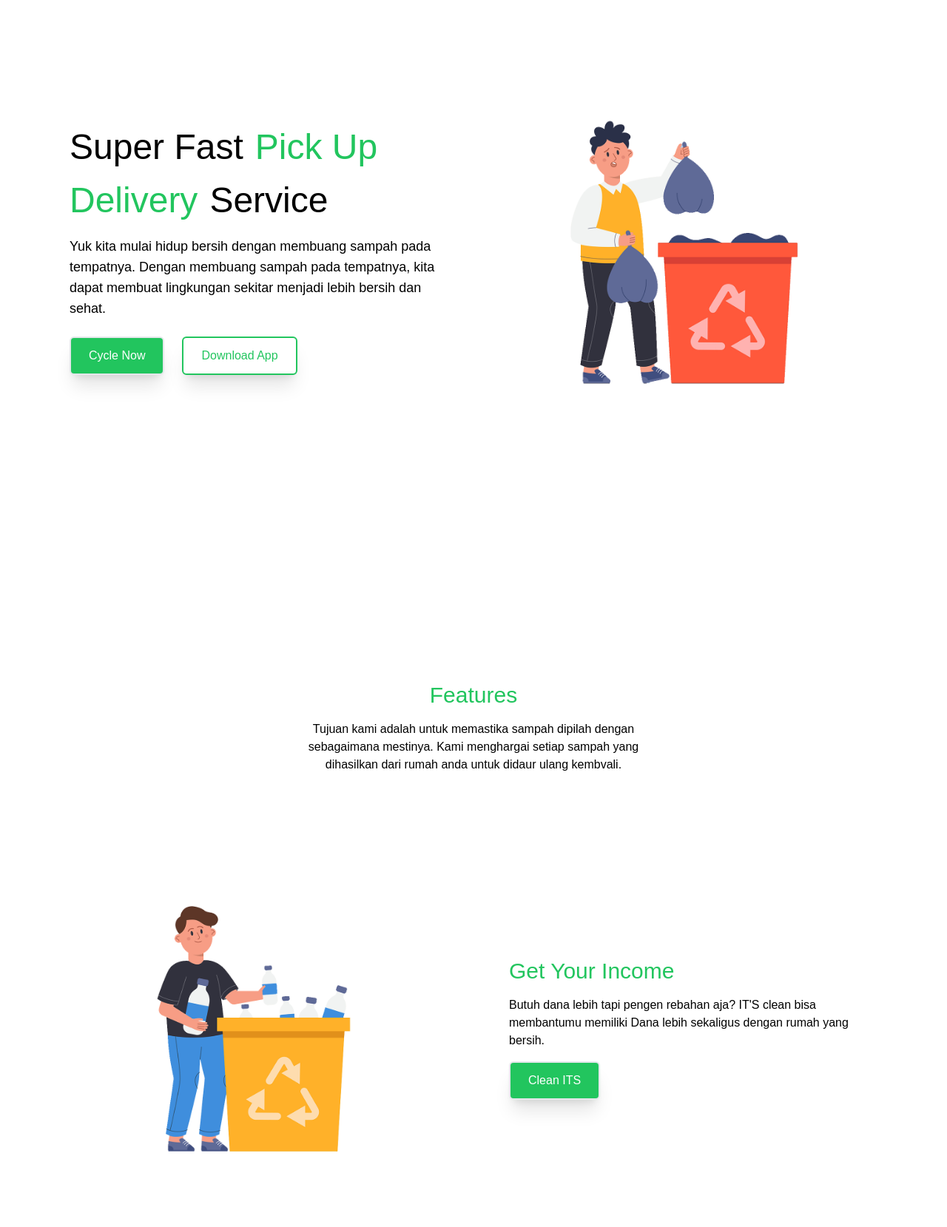
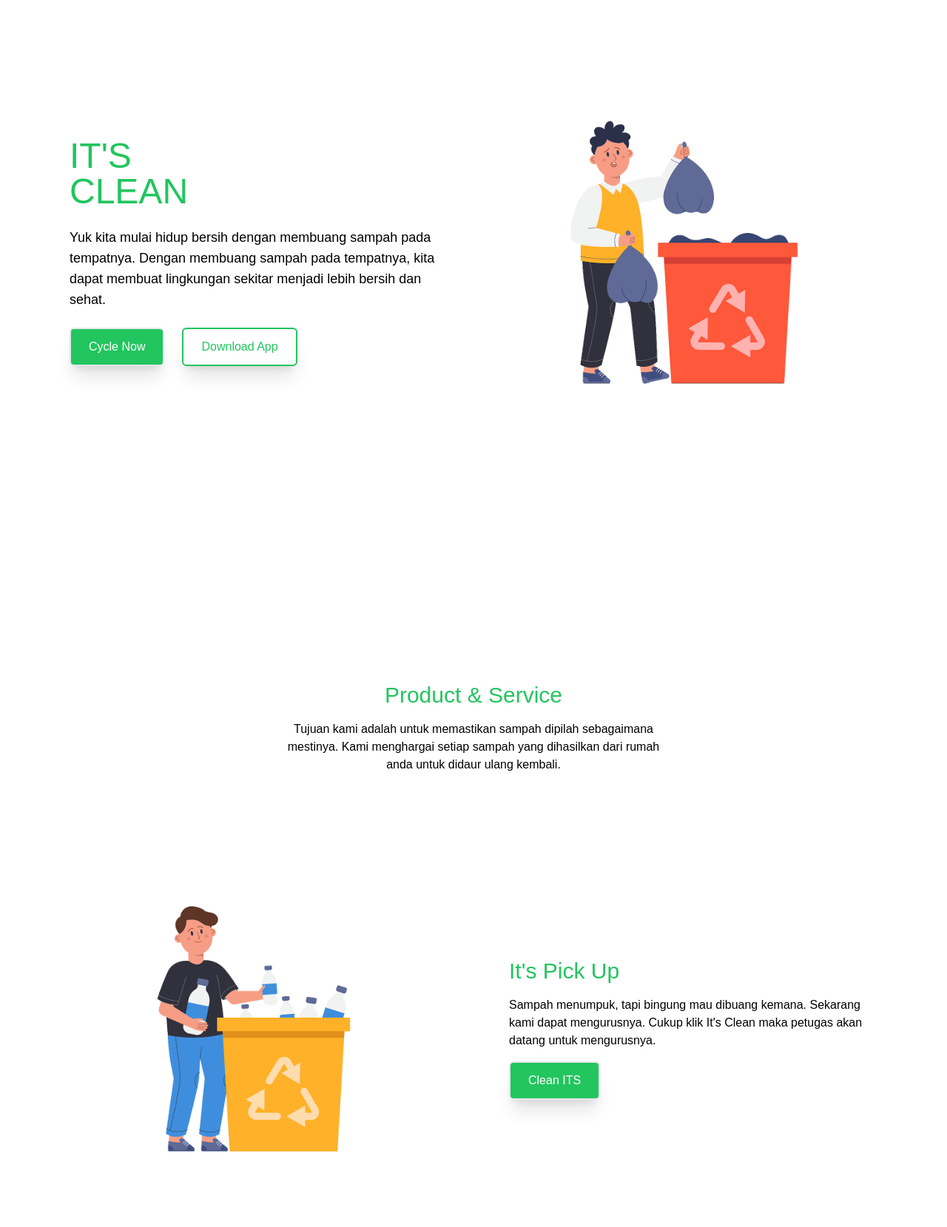
Before and after one commit to codewithbodrex/itsclean, a PHP site: page / in a window 1280 px wide. Shown: the part 124-1783 px from the top of the page at 74% size. Run offline with PHP 8.4, Linux system fonts and the light colour scheme; some libraries are stand-ins or nearby versions.

Commit message:
final update

```diff
--- a/index.php
+++ b/index.php
@@ -41,21 +41,18 @@
             <!-- content -->
             <div class="flex flex-1 flex-col items-center lg:items-start">
                 <div class="grid grid-cols-2 gap-4">
-                    <h2 class="text-darkBlack text-3xl md:text-4xl lg:text-5xl text-center lg:text-left mb-6">
-                        Super Fast
-                    </h2>
                     <h2 class="text-green-500 text-3xl md:text-4xl lg:text-5xl text-center lg:text-left mb-6">
-                        Pick Up
+                        IT'S CLEAN
                     </h2>
                 </div>
-                <div class="grid grid-cols-2 gap-4">
+                <!-- <div class="grid grid-cols-2 gap-4">
                     <h2 class="text-green-500 text-3xl md:text-4xl lg:text-5xl text-center lg:text-left mb-6">
                         Delivery
                     </h2>
                     <h2 class="text-darkBlack text-3xl md:text-4xl lg:text-5xl text-center lg:text-left mb-6">
                         Service
                     </h2>
-                </div>
+                </div> -->
                 <p class="text-darkGrey text-lg text-center lg:text-left mb-6">
                     Yuk kita mulai hidup bersih dengan membuang sampah pada tempatnya. Dengan membuang sampah pada tempatnya, kita dapat membuat lingkungan sekitar menjadi lebih bersih dan sehat.                </p>
                 <div class="flex justify-center flex-wrap gap-6">
@@ -74,9 +71,9 @@
     <section id="features" class="bg-white py-20 mt-20 lg:mt-60">
         <!--Heading-->
         <div class="sm:w-3/4 lg:w-5/12 mx-auto px-2">
-            <h1 class="text-3xl text-center text-green-500">Features</h1>
+            <h1 class="text-3xl text-center text-green-500">Product & Service</h1>
             <p class="text-center text-darkGrey mt-4">
-            Tujuan kami adalah untuk memastika sampah dipilah dengan sebagaimana mestinya. Kami menghargai setiap sampah yang dihasilkan dari rumah anda untuk didaur ulang kembvali.
+            Tujuan kami adalah untuk memastikan sampah dipilah sebagaimana mestinya. Kami menghargai setiap sampah yang dihasilkan dari rumah anda untuk didaur ulang kembali.
             </p>
         </div>
         <!---Features #1-->
@@ -88,10 +85,10 @@
                 </div>
                 <div class="flex flex-1 flex-col items-center lg:items-start">
                     <h1 class="text-3xl text-green-500">
-                        Get Your Income
+                        It's Pick Up
                     </h1>
                     <p class="text-darkGrey my-4 text-center lg:text-left sm:w-3/4 lg:w-full">
-                    Butuh dana lebih tapi pengen rebahan aja? IT'S clean bisa membantumu memiliki Dana lebih sekaligus dengan rumah yang bersih.
+                    Sampah menumpuk, tapi bingung mau dibuang kemana. Sekarang kami dapat mengurusnya. Cukup klik It's Clean maka petugas akan datang untuk mengurusnya.
                     </p>
                     <button type="button" class="btn btn-purple hover:bg-white hover:text-green-500 border-2 hover:border-green-500"><a href="#">Clean ITS</a></button>
                 </div>
@@ -107,16 +104,18 @@
                 </div>
                 <div class="flex flex-1 flex-col items-center lg:items-start">
                     <h1 class="text-3xl text-green-500">
-                        Eazy Pick up
+                        It's Sell
                     </h1>
                     <p class="text-darkGrey my-4 text-center lg:text-left sm:w-3/4 lg:w-full">
-                        Pilah, Klik, dan Tunggu! uangmu akan datang menghampirimu
+                        Anda Ingin sampah jadi duid. Kami bisa menyulapnya. Cukup pilah saja sampah anda sesuai kategorinya. Klik It's Clean, maka dalam sekejap uang akan menghampiri anda.
                     </p>
                     <button type="button" class="btn btn-purple hover:bg-white hover:text-green-500 border-2 hover:border-green-500"><a href="#">Clean ITS</a></button>
                 </div>
             </div>
             <!--Rounded rectangle-->
         </div>
+        <!----Features #3--->
+
     </section>
 
 
```
Also changed, not shown: img/logoo 3.png (added).
